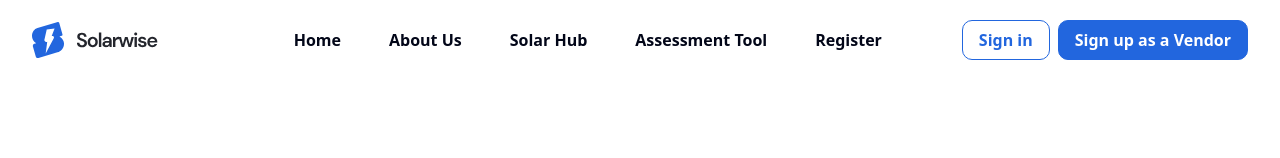
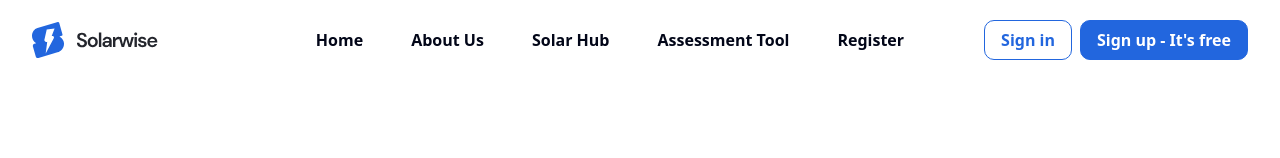
Before and after one commit to AugustineAniobasi/SolarWise-web, a React (Vite) app in the folder frontend/: page / in a window 1280 px wide. Shown: the top 158 px of the page. Built offline with nearby package versions, Linux system fonts and the light colour scheme.

Commit message:
Refactor: Remove btnName prop from Header component and clean up navigation links

```diff
--- a/frontend/src/App.jsx
+++ b/frontend/src/App.jsx
@@ -12,7 +12,7 @@ function App() {
   return (
     <Router>
       <Banner />
-      <Header btnName="Sign up as a Vendor" />
+      <Header />
       <main>
         <Routes>
           <Route path="/" element={<Home />} />
@@ -20,8 +20,6 @@ function App() {
           <Route path="/solar-hub" element={<SolarHub />} />
           <Route path="/assessment-tool" element={<AssessmentTool />} />
           <Route path="/vendor-page" element={<VendorPage />} />
-
-
         </Routes>
       </main>
       <Footer />
--- a/frontend/src/components/Header/HeaderComponent.jsx
+++ b/frontend/src/components/Header/HeaderComponent.jsx
@@ -8,7 +8,7 @@ import "./Header.css";
 import { Link, NavLink } from "react-router-dom";
 import { useState } from "react"; // Import useState
 
-export default function Header({ btnName }) {
+export default function Header() {
   const [open, setOpen] = useState(false); // Add state for the sheet
 
   const navItems = [
@@ -38,7 +38,6 @@ export default function Header({ btnName }) {
 
           <SheetContent side="left" className="w-full max-w-xs">
             <HeaderNavLinks
-              btnName={btnName}
               navItems={navItems}
               isMobile={true}
               closeSheet={() => setOpen(false)}
@@ -48,25 +47,21 @@ export default function Header({ btnName }) {
 
         {/* Desktop navigation - hidden on mobile */}
         <div className="hidden lg:block">
-          <HeaderNavLinks
-            btnName={btnName}
-            navItems={navItems}
-            isMobile={false}
-          />
+          <HeaderNavLinks navItems={navItems} isMobile={false} />
         </div>
       </div>
     </header>
   );
 }
 
-function HeaderNavLinks({ btnName, navItems, isMobile, closeSheet }) {
+function HeaderNavLinks({ navItems, isMobile, closeSheet }) {
   return (
     <nav
-      className={`flex ${isMobile ? "flex-col gap-[2rem] pt-[6rem] items-center w-full" : "flex-row items-center gap-16"}`}
+      className={`flex ${isMobile ? "w-full flex-col items-center gap-[2rem] pt-[6rem]" : "flex-row items-center gap-16"}`}
     >
       <ul
         id="primary-nav"
-        className={`flex ${isMobile ? "flex-col gap-[2rem] mx-auto justify-center items-center" : "flex-row items-center gap-4"}`}
+        className={`flex ${isMobile ? "mx-auto flex-col items-center justify-center gap-[2rem]" : "flex-row items-center gap-4"}`}
       >
         {navItems.map((item, index) => (
           <li key={index}>
@@ -112,7 +107,7 @@ function HeaderNavLinks({ btnName, navItems, isMobile, closeSheet }) {
             link="sign-up"
             onClick={isMobile && closeSheet ? closeSheet : undefined}
           >
-            {btnName || "Sign up - It's free"}
+            Sign up - It's free
           </Button>
         </li>
       </ul>
```
